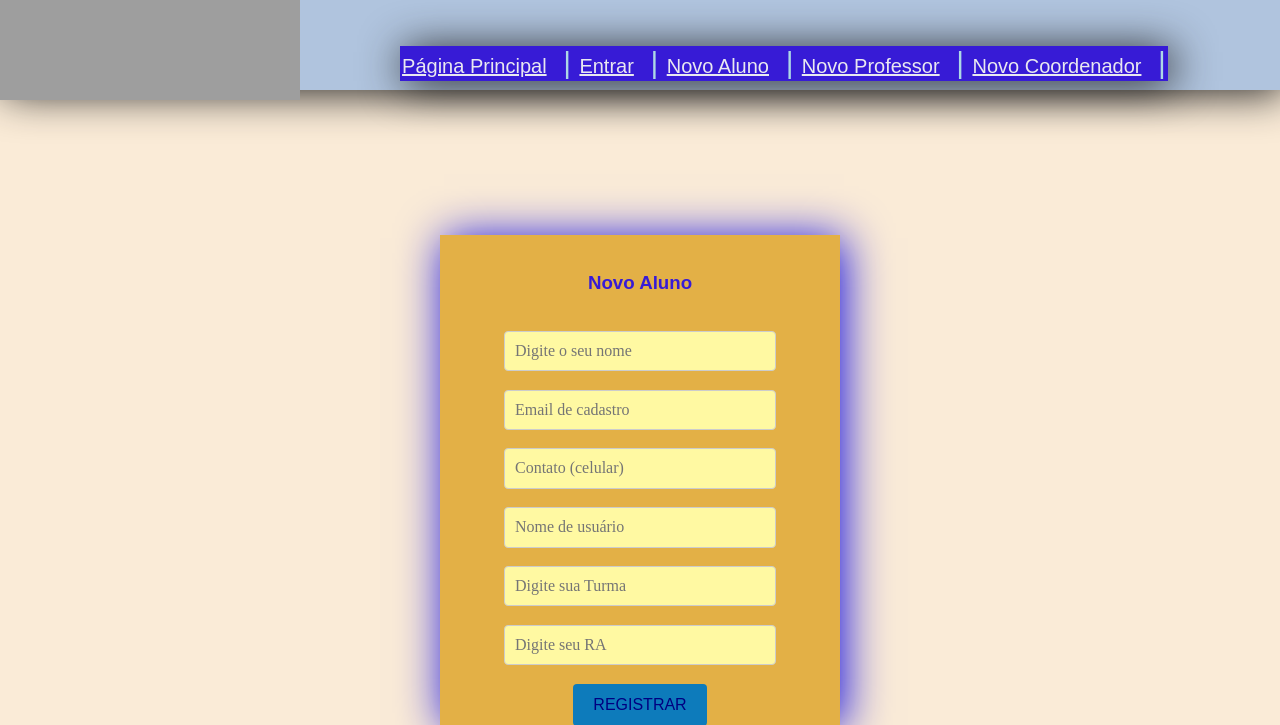
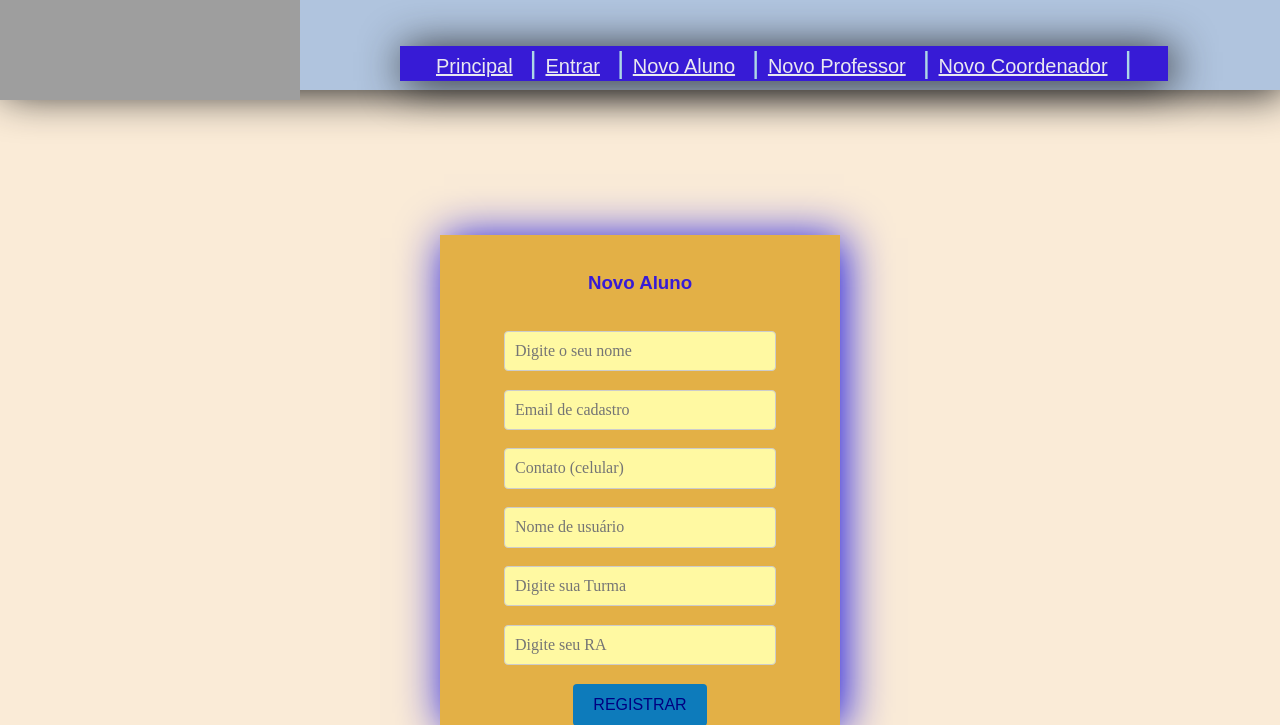
Before and after one commit to otaviozaia/vereda, a Django app: page /core/novoaluno/ in a window 1280 px wide. Shown: the top 725 px of the page. Run offline with Django 3.2, Linux system fonts and the light colour scheme; grey boxes are pictures that could not be loaded.

Commit message:
simples test

```diff
--- a/core/templates/base.html
+++ b/core/templates/base.html
@@ -15,7 +15,7 @@
         	<img src="https://escolavereda.com.br/portasabertas/wp-content/uploads/2018/10/logo_H_599x138.png" align='left' width="300" height="100"/><br><br>
         	<div class="divNav">
 				<nav>
-					<a href="{% url 'index' %}" class="text_link">Página Principal</a>&nbsp;&nbsp;|
+					<a href="{% url 'index' %}" class="text_link">Principal</a>&nbsp;&nbsp;|
 					{% if user.is_authenticated %}
 					<a href="{% url 'logout' %}" class="text_link">Sair</a>&nbsp;&nbsp;|
 					{% else %}
```
